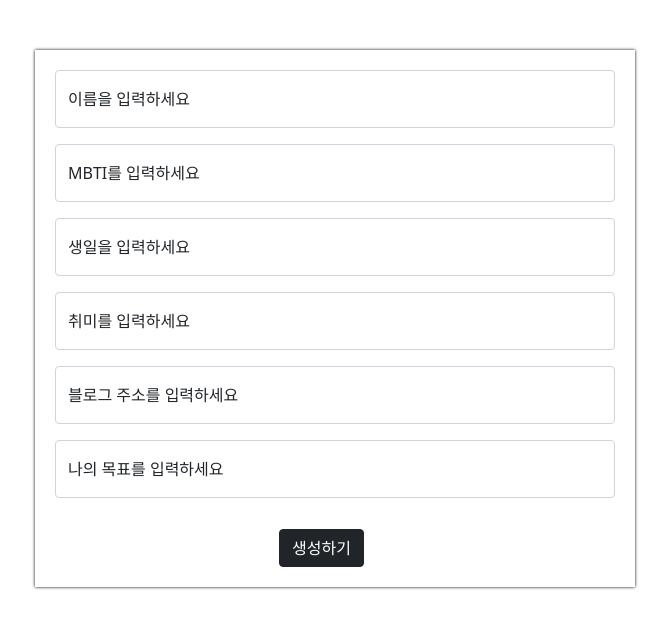
After one commit to Sparta-node-js-b-7/codingmongo, a Flask app: page /create_member in a window 1280 px wide. The commit adds this page. Shown: the top 629 px of the page, without its empty margins (305-974 px from the left). Run offline with Flask 3, Linux system fonts and the light colour scheme.

Commit message:
수정 필요

```diff
--- /dev/null
+++ b/templates/create.html
@@ -0,0 +1,115 @@
+<!DOCTYPE html>
+<html lang="en">
+
+<head>
+  <meta charset="UTF-8" />
+  <meta http-equiv="X-UA-Compatible" content="IE=edge" />
+  <meta name="viewport" content="width=device-width, initial-scale=1.0" />
+
+  <link href="https://cdn.jsdelivr.net/npm/bootstrap@5.0.2/dist/css/bootstrap.min.css" rel="stylesheet"
+    integrity="sha384-EVSTQN3/azprG1Anm3QDgpJLIm9Nao0Yz1ztcQTwFspd3yD65VohhpuuCOmLASjC" crossorigin="anonymous" />
+  <script src="https://ajax.googleapis.com/ajax/libs/jquery/3.5.1/jquery.min.js"></script>
+  <script src="https://cdn.jsdelivr.net/npm/bootstrap@5.0.2/dist/js/bootstrap.bundle.min.js"
+    integrity="sha384-MrcW6ZMFYlzcLA8Nl+NtUVF0sA7MsXsP1UyJoMp4YLEuNSfAP+JcXn/tWtIaxVXM"
+    crossorigin="anonymous"></script>
+  <script src="https://unpkg.com/sweetalert/dist/sweetalert.min.js"></script>
+
+  <title>응원메세지</title>
+
+  <style>
+    .mypost {
+      width: 95%;
+      max-width: 600px;
+      margin: 50px auto 50px auto;
+
+      box-shadow: 0px 0px 3px 0px black;
+      padding: 20px;
+    }
+
+    .mypost>button {
+      margin-top: 15px;
+      margin-left: 40%;
+    }
+
+    .titlemsg {
+      height: 70px;
+      border: 5px double #DCDCDC;
+      margin: 20px auto auto auto;
+      width: 95%;
+
+      display: flex;
+      align-items: center;
+      justify-content: center;
+      text-align: center;
+
+      font-size: 25px;
+      font-weight: bold;
+
+      padding-top: 10px
+    }
+  </style>
+  <script>
+    function save_member() {
+      let name = $('#name').val();
+      let mbti = $('#mbti').val();
+      let birthday = $('#birthday').val();
+      let hobby = $('#hobby').val();
+      let blog = $('#blog').val();
+      let goal = $('#goal').val();
+
+      let formData = new FormData();
+      formData.append("name_give", name);
+      formData.append("mbti_give", mbti);
+      formData.append("birthday_give", birthday);
+      formData.append("hobby_give", hobby);
+      formData.append("blog_give", blog);
+      formData.append("goal_give", goal);
+
+      if (name == '' || mbti == '' || birthday == '' || hobby == '' || blog == '' || goal == '') {
+        swal('생성 실패', '데이터 값을 입력하세요.', 'error');
+        return;
+      }
+
+      fetch('/members-info', { method: "POST", body: formData, }).then((res) => res.json()).then((data) => {
+        swal(data["result"], 'success').then(function () {
+          window.close()
+        })
+      });
+    }
+  </script>
+</head>
+
+<body>
+  <div class="mypost">
+    <div class="form-floating mb-3">
+      <input type="text" class="form-control" id="name" placeholder="url" />
+      <label for="floatingInput">이름을 입력하세요</label>
+    </div>
+    <div class="form-floating mb-3">
+      <input type="text" class="form-control" id="mbti" placeholder="url" />
+      <label for="floatingInput">MBTI를 입력하세요</label>
+    </div>
+    <div class="form-floating mb-3">
+      <input type="text" class="form-control" id="birthday" placeholder="url" />
+      <label for="floatingInput">생일을 입력하세요</label>
+    </div>
+    <div class="form-floating mb-3">
+      <input type="text" class="form-control" id="hobby" placeholder="url" />
+      <label for="floatingInput">취미를 입력하세요</label>
+    </div>
+    <div class="form-floating mb-3">
+      <input type="text" class="form-control" id="blog" placeholder="url" />
+      <label for="floatingInput">블로그 주소를 입력하세요</label>
+    </div>
+    <div class="form-floating mb-3">
+      <input type="text" class="form-control" id="goal" placeholder="url" />
+      <label for="floatingInput">나의 목표를 입력하세요</label>
+    </div>
+    <button onclick="save_member()" type="button" class="btn btn-dark">
+      생성하기
+    </button>
+  </div>
+  </div>
+</body>
+
+</html>
```
Also changed, not shown: templates/index.html (+5 -5 lines), templates/team.html (+17 -19 lines).
